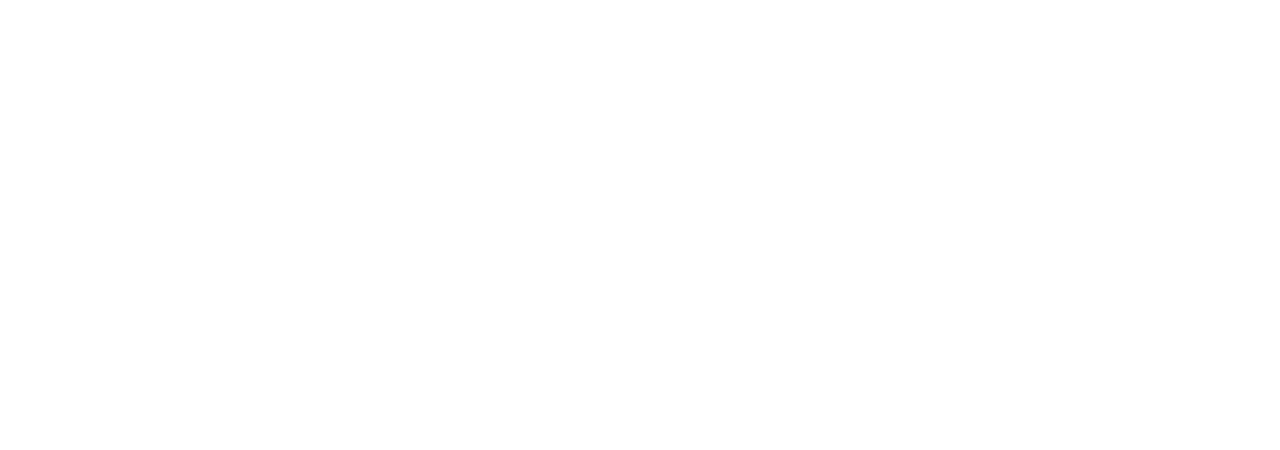
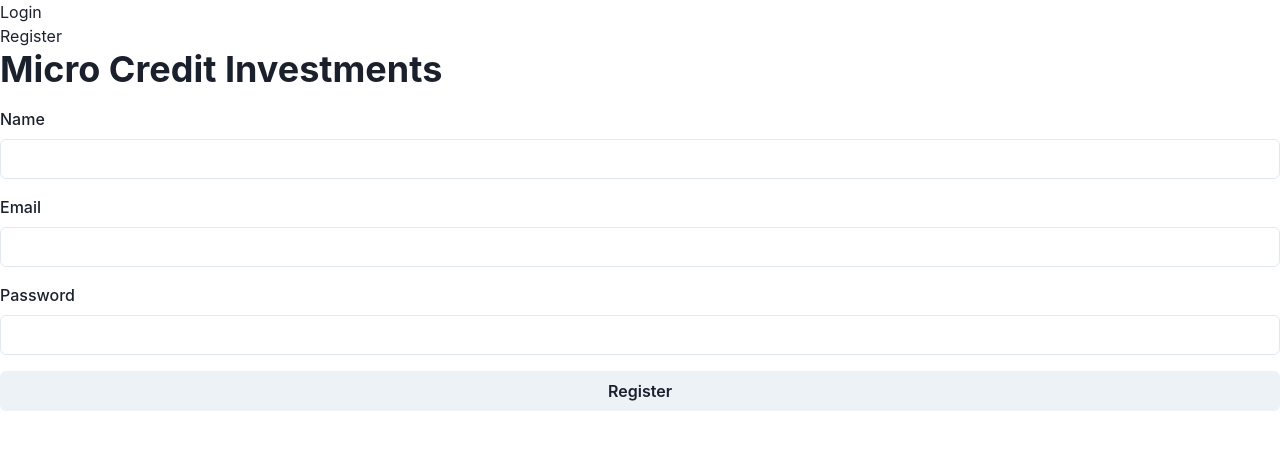
Before and after one commit to Ak-prog-50/employee-management-system-frontend, a React (Vite) app: page /register in a window 1280 px wide. Shown: the top 450 px of the page. Built offline with nearby package versions, Linux system fonts and the light colour scheme.

Commit message:
initial comps

```diff
--- a/package.json
+++ b/package.json
@@ -15,7 +15,8 @@
     "@emotion/styled": "^11.11.0",
     "framer-motion": "^10.15.0",
     "react": "^18.2.0",
-    "react-dom": "^18.2.0"
+    "react-dom": "^18.2.0",
+    "react-router-dom": "^6.14.2"
   },
   "devDependencies": {
     "@types/react": "^18.2.15",
--- a/src/App.css
+++ /dev/null
@@ -1,6 +0,0 @@
-#root {
-  max-width: 1280px;
-  margin: 0 auto;
-  padding: 2rem;
-  text-align: center;
-}
--- a/src/App.tsx
+++ b/src/App.tsx
@@ -1,5 +1,26 @@
-function App() {
-  return <></>;
-}
+import { BrowserRouter as Router, Routes, Route, Link } from "react-router-dom";
+import LoginContainer from "./containers/LoginPage";
+import RegisterContainer from "./containers/RegisterPage";
+
+const App: React.FC = () => {
+  return (
+    <Router>
+      <nav>
+        <ul>
+          <li>
+            <Link to="/login">Login</Link>
+          </li>
+          <li>
+            <Link to="/register">Register</Link>
+          </li>
+        </ul>
+      </nav>
+      <Routes>
+        <Route path="/login" element={<LoginContainer />} />
+        <Route path="/register" element={<RegisterContainer />} />
+      </Routes>
+    </Router>
+  );
+};
 
 export default App;
--- /dev/null
+++ b/src/components/LoginForm.tsx
@@ -0,0 +1,46 @@
+import React, { useState } from "react";
+import {
+  FormControl,
+  FormLabel,
+  Input,
+  Button,
+  VStack,
+  Heading,
+} from "@chakra-ui/react";
+
+interface LoginFormProps {
+  onSubmit: (email: string, password: string) => void;
+}
+
+const LoginForm: React.FC<LoginFormProps> = ({ onSubmit }) => {
+  const [email, setEmail] = useState("");
+  const [password, setPassword] = useState("");
+
+  const handleLogin = () => {
+    onSubmit(email, password);
+  };
+
+  return (
+    <VStack spacing={4} alignItems="stretch">
+      <FormControl id="email">
+        <FormLabel>Email</FormLabel>
+        <Input
+          type="email"
+          value={email}
+          onChange={(e) => setEmail(e.target.value)}
+        />
+      </FormControl>
+      <FormControl id="password">
+        <FormLabel>Password</FormLabel>
+        <Input
+          type="password"
+          value={password}
+          onChange={(e) => setPassword(e.target.value)}
+        />
+      </FormControl>
+      <Button onClick={handleLogin}>Login</Button>
+    </VStack>
+  );
+};
+
+export default LoginForm;
--- /dev/null
+++ b/src/components/RegisterForm.tsx
@@ -0,0 +1,52 @@
+import React, { useState } from "react";
+import {
+  FormControl,
+  FormLabel,
+  Input,
+  Button,
+  VStack,
+} from "@chakra-ui/react";
+
+interface RegisterFormProps {
+  onSubmit: (name: string, email: string, password: string) => void;
+}
+
+const RegisterForm: React.FC<RegisterFormProps> = ({ onSubmit }) => {
+  const [name, setName] = useState("");
+  const [email, setEmail] = useState("");
+  const [password, setPassword] = useState("");
+
+  const handleRegister = () => {
+    onSubmit(name, email, password);
+  };
+
+  return (
+    <VStack spacing={4} alignItems="stretch">
+      <FormControl id="name">
+        <FormLabel>Name</FormLabel>
+        <Input value={name} onChange={(e) => setName(e.target.value)} />
+      </FormControl>
+      <FormControl id="email">
+        <FormLabel>Email</FormLabel>
+        <Input
+          type="email"
+          value={email}
+          onChange={(e) => setEmail(e.target.value)}
+        />
+      </FormControl>
+      <FormControl id="password">
+        <FormLabel>Password</FormLabel>
+        <Input
+          type="password"
+          value={password}
+          onChange={(e) => setPassword(e.target.value)}
+        />
+      </FormControl>
+      <Button onClick={handleRegister}>
+        Register
+      </Button>
+    </VStack>
+  );
+};
+
+export default RegisterForm;
--- /dev/null
+++ b/src/containers/LoginPage.tsx
@@ -0,0 +1,21 @@
+import React from "react";
+import { Box, Heading } from "@chakra-ui/react";
+import LoginForm from "../components/LoginForm";
+
+const LoginContainer: React.FC = () => {
+  const handleLogin = (email: string, password: string) => {
+    // Implement your login logic here using API calls or any other method
+    console.log("Logging in with email:", email, "and password:", password);
+  };
+
+  return (
+    <Box>
+      <Heading as="h1" size="xl" mb={4}>
+        Micro Credit Investments
+      </Heading>
+      <LoginForm onSubmit={handleLogin} />
+    </Box>
+  );
+};
+
+export default LoginContainer;
--- /dev/null
+++ b/src/containers/RegisterPage.tsx
@@ -0,0 +1,28 @@
+import React from "react";
+import { Box, Heading } from "@chakra-ui/react";
+import RegisterForm from "../components/RegisterForm";
+
+const RegisterContainer: React.FC = () => {
+  const handleRegister = (name: string, email: string, password: string) => {
+    // Implement your registration logic here using API calls or any other method
+    console.log(
+      "Registering user with name:",
+      name,
+      "email:",
+      email,
+      "and password:",
+      password
+    );
+  };
+
+  return (
+    <Box>
+      <Heading as="h1" size="xl" mb={4}>
+        Micro Credit Investments
+      </Heading>
+      <RegisterForm onSubmit={handleRegister} />
+    </Box>
+  );
+};
+
+export default RegisterContainer;
```
Also changed, not shown: 1 other file (tests, documents, lock files or other folders).
